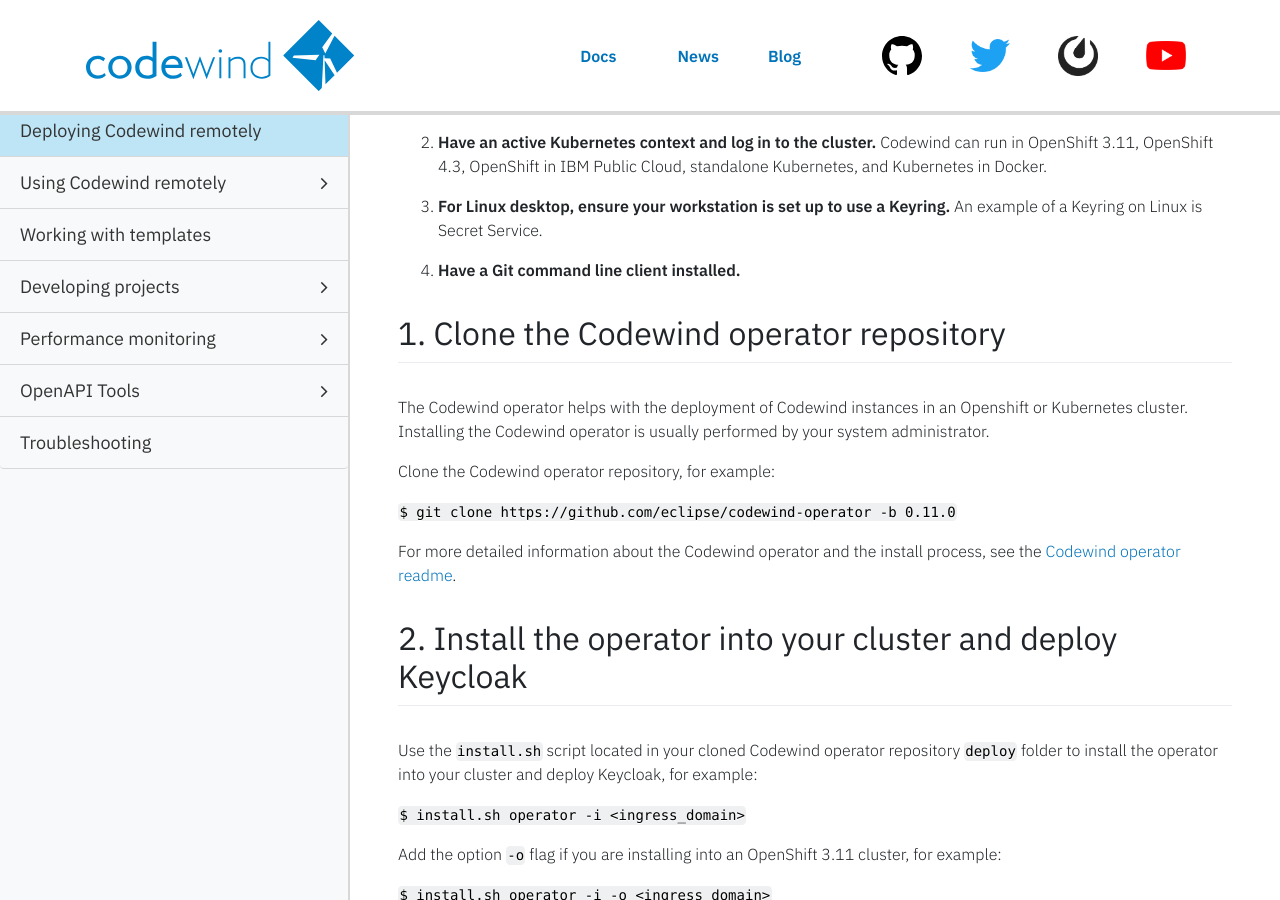
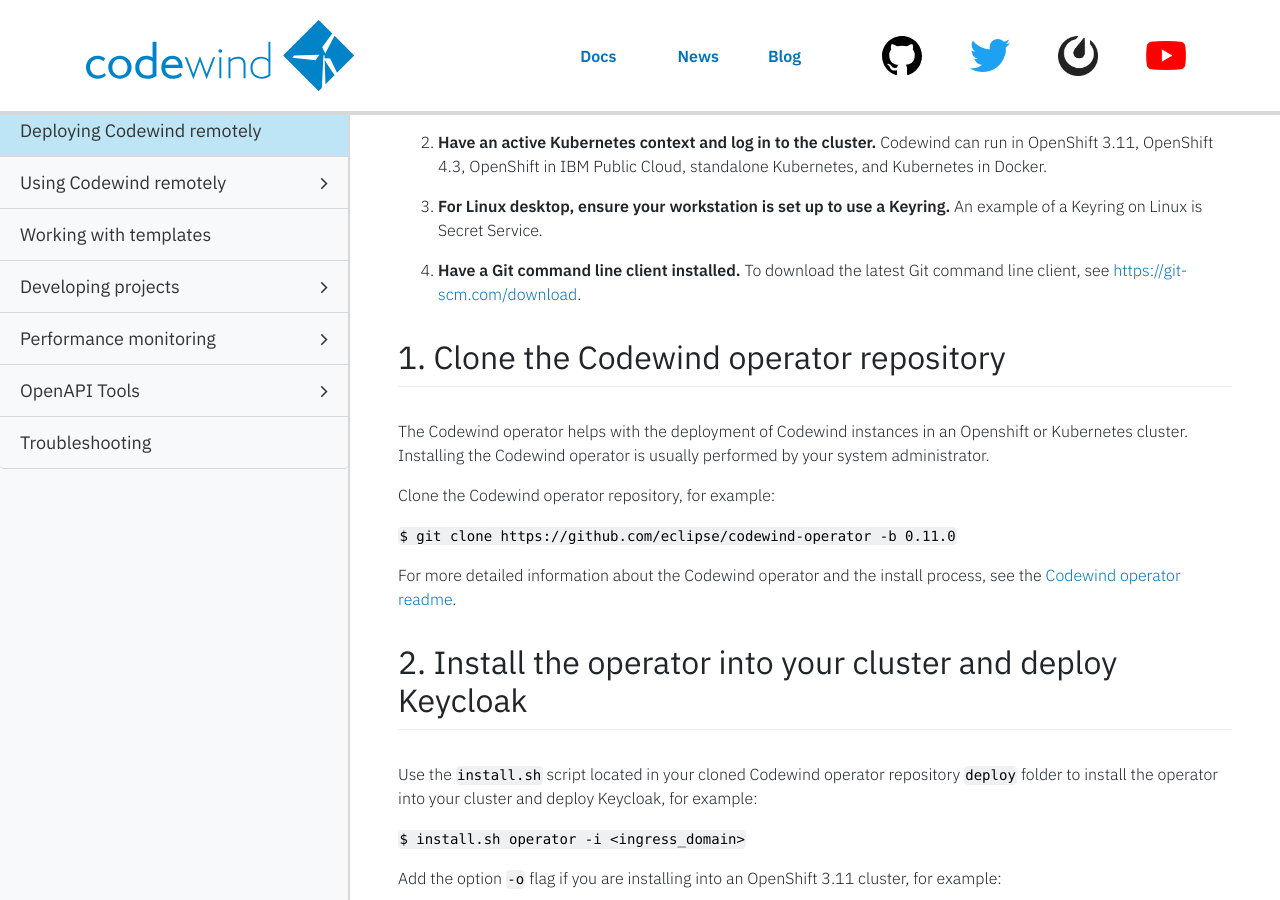
Before and after one commit to eclipse-archived/codewind-docs, a Jekyll site: the page built from docs/_documentations/remote-deploying-codewind.md, in a window 1280 px wide and 900 px high, scrolled down 808 px. Built offline with Jekyll 4.4.1, drawn with Linux system fonts in a browser that asks for light colours; nearby versions of some CDN libraries; comment, search, counter and statistics services are not loaded.

Commit message:
Add link to Git client
Signed-off-by: micgibso <MICGIBSO@uk.ibm.com>

```diff
--- a/docs/_documentations/remote-deploying-codewind.md
+++ b/docs/_documentations/remote-deploying-codewind.md
@@ -35,7 +35,7 @@ Before deploying Codewind to the cloud, you must:
 
 3. **For Linux desktop, ensure your workstation is set up to use a Keyring.** An example of a Keyring on Linux is Secret Service.
 
-4. **Have a Git command line client installed.**
+4. **Have a Git command line client installed.** To download the latest Git command line client, see [https://git-scm.com/download](https://git-scm.com/download).
 
 ## 1. Clone the Codewind operator repository
 
```
